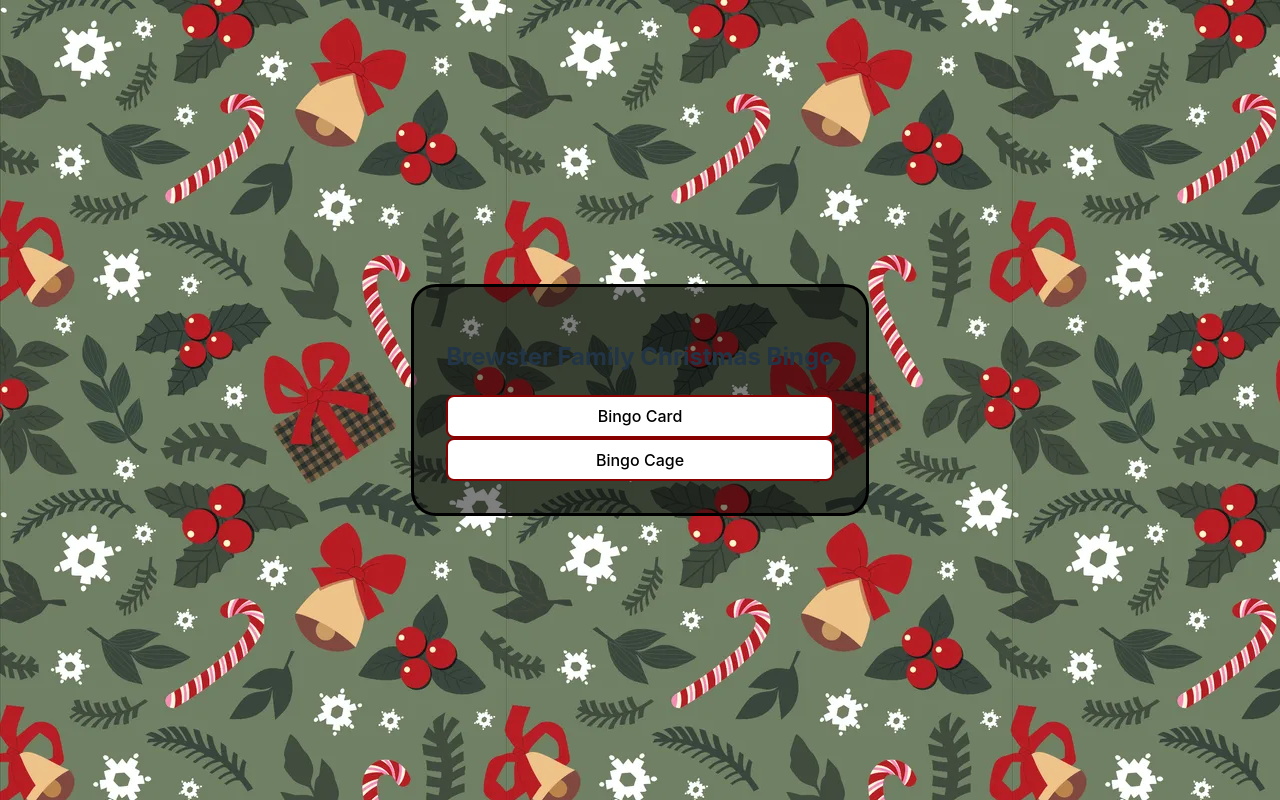
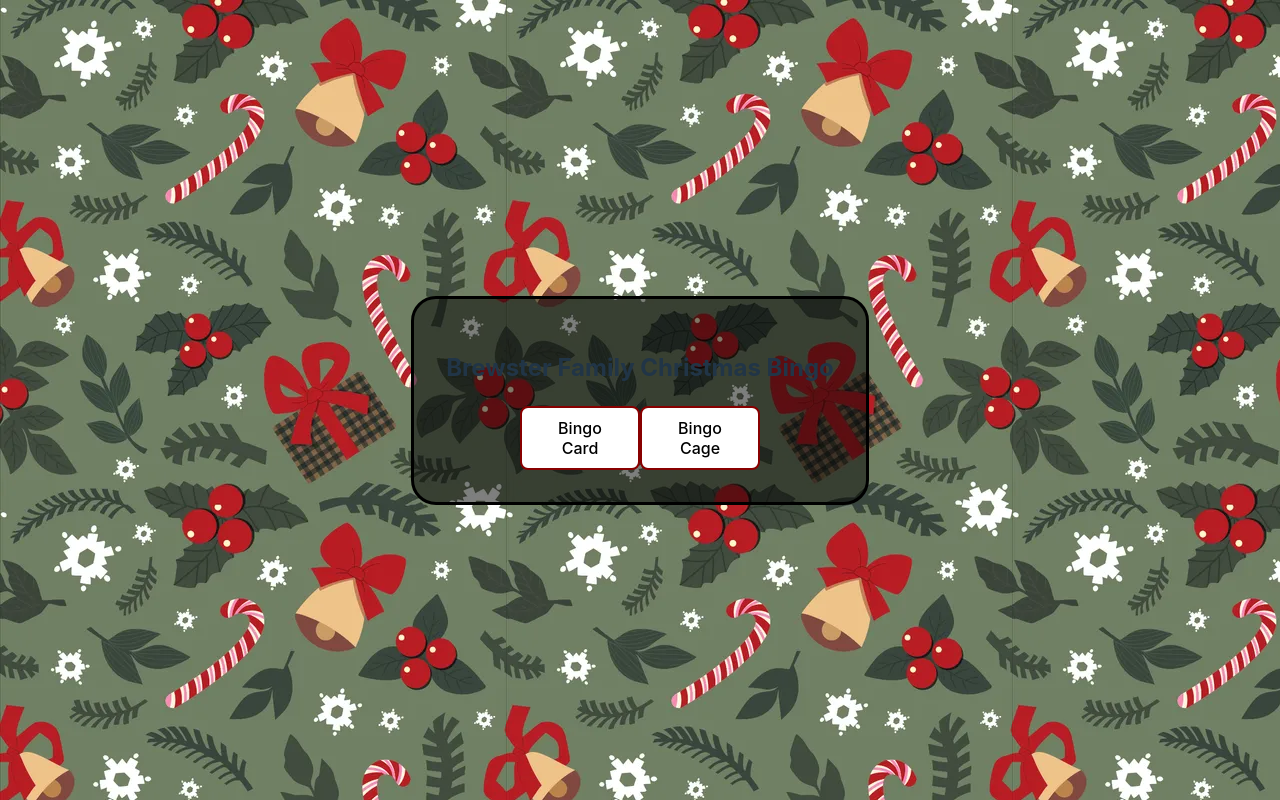
Before and after one commit to Keaton-Brewster/BrewsterChristmasBingo, a Preact app: page / in a window 1280 px wide. Built offline with nearby package versions, Linux system fonts and the light colour scheme.

Commit message:
improved formatting

```diff
--- a/src/app.css
+++ b/src/app.css
@@ -72,3 +72,12 @@ button:focus {
     width: 300px !important;
   }
 }
+
+.control-button {
+  max-width: 120px;
+}
+
+.controls-container {
+  display: flex;
+  justify-content: center;
+}
--- a/src/app.tsx
+++ b/src/app.tsx
@@ -73,16 +73,18 @@ export function App() {
 
         {/* Option Buttons */}
         {optionButtonsVisible && (
-          <div className="w-full flex flex-col sm:flex-row gap-4 justify-center">
+          <div className="controls-container w-full flex flex-col gap-4 justify-center">
             <Button
               style={optionButtonsStyle}
               text='Bingo Card'
               handler={showCard}
+              className='control-button'
             />
             <Button
               style={optionButtonsStyle}
               text='Bingo Cage'
               handler={showCage}
+              className='control-button'
             />
           </div>
         )}
--- a/src/components/button.tsx
+++ b/src/components/button.tsx
@@ -4,13 +4,14 @@ import { JSX } from "preact/jsx-runtime";
 export default function Button(props: {
     text: string,
     handler: (e: Event) => void,
-    style?: CSSProperties
+    style?: CSSProperties,
+    className?: string
 }
 ): JSX.Element {
-    const { text, handler, style } = props
+    const { text, handler, style, className } = props
 
     return (
-        <button style={style ?? undefined}
+        <button className={className} style={style}
             onClick={handler}>{text}</button>
     )
 }
```
